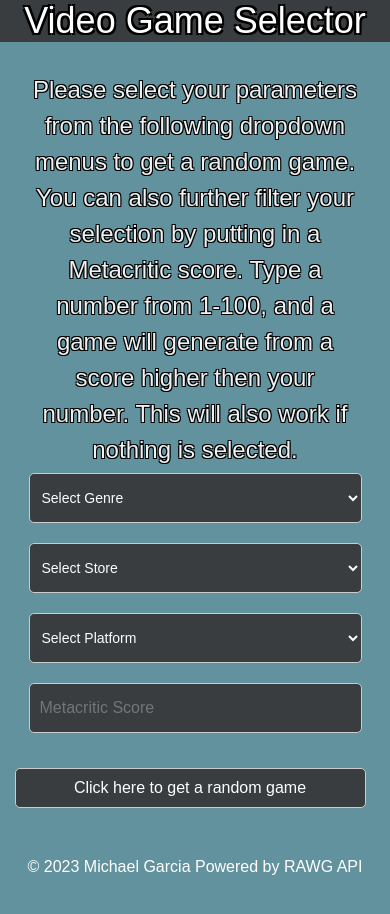
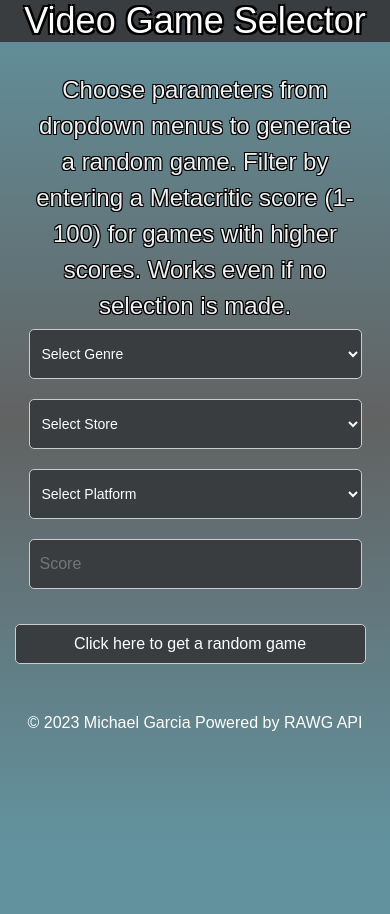
Before and after one commit to TheExSoul/PC-Game-Picker, a plain HTML site: page index.html in a window 390 px wide. After the commit the page ends 844 px from the top, so only its background shows below. Drawn offline with Linux system fonts and the light colour scheme; no server answers.

Commit message:
More mobile changes and fixed user experience

```diff
--- a/index.html
+++ b/index.html
@@ -10,8 +10,7 @@
 
 <body>
     <header class="title">Video Game Selector</header>
-    <p class="instructions">Please select your parameters from the following dropdown
-        menus to get a random game. You can also further filter your selection by putting in a Metacritic score. Type a number from 1-100, and a game will generate from a score higher then your number. This will also work if nothing is selected. </p>
+    <p class="instructions">Choose parameters from dropdown menus to generate a random game. Filter by entering a Metacritic score (1-100) for games with higher scores. Works even if no selection is made. </p>
     <div class="input">
         <select id="genres">
             <option value="">Select Genre</option>
@@ -22,7 +21,7 @@
         <select id="platforms">
             <option value="">Select Platform</option>
         </select>
-        <input id="metacritic" type="number" min="0" max="100" placeholder="Metacritic Score">
+        <input id="metacritic" type="number" min="0" max="100" placeholder="Score">
     </div>
     </div>
     <div id="randomGameContainer">
--- a/style.css
+++ b/style.css
@@ -38,6 +38,7 @@
 
  body {
      background: #62929e;
+     background-image: linear-gradient(#62929e,#626262,#62929e);
      color: white;
      min-height: 100%;
      margin-bottom: 40px;
@@ -131,7 +132,7 @@
      font-weight: bold;
      color: #333;
      margin-bottom: 10px;
-     margin-top: 10;
+     margin-top: 10px;
  }
 
  #randomGameContainer img {
```
